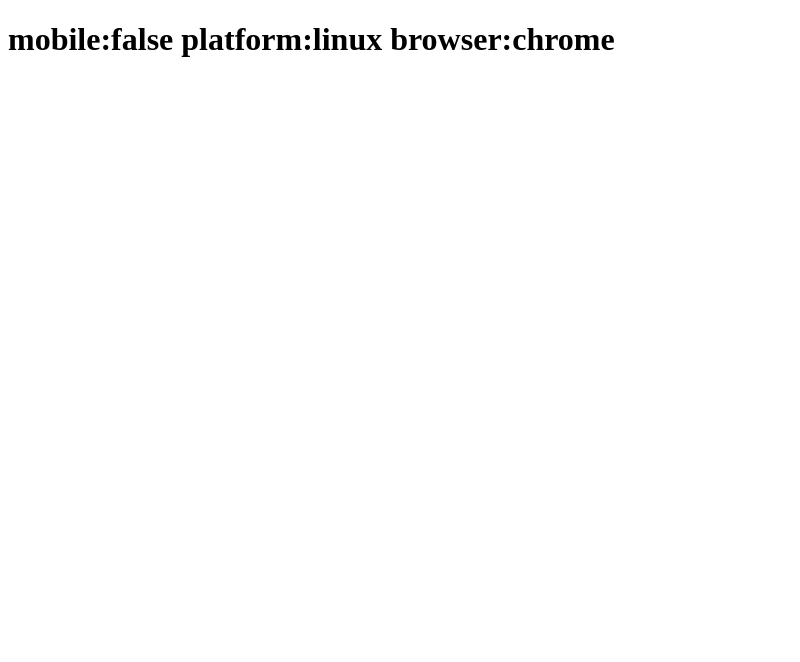
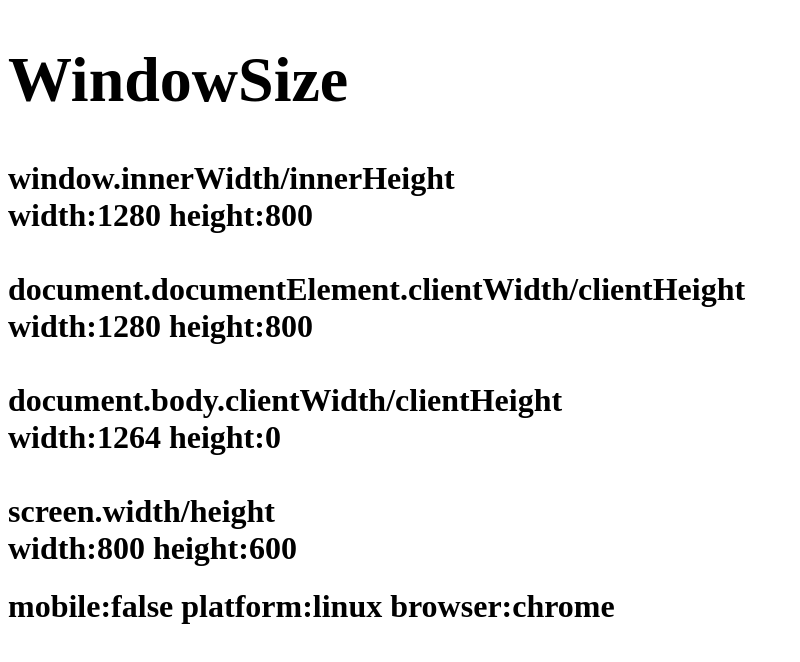
Before and after one commit to elena-selvasai/deviceChecker, a website: page index.html in a window 1280 px wide. Shown: the whole page, without its empty margins (0-800 px from the left). Drawn offline with Linux system fonts and the light colour scheme.

Commit message:
사이즈 확인 기능 추가

```diff
--- a/devieChecker.js
+++ b/devieChecker.js
@@ -13,6 +13,7 @@ if (system.platform === undefined) {
     getPlatform(userAgent);
 }
 
+setWindowSize();
 setResult();
 
 function getPlatform(agent) {
@@ -65,3 +66,12 @@ function getBrowser(agent) {
 function setResult() {
     document.querySelector(".text_box").innerHTML = `mobile:${system.mobile} platform:${system.platform} browser:${system.browser}`;
 }
+
+function setWindowSize() {
+    let text = "<h1>WindowSize</h1>";
+    text += `window.innerWidth/innerHeight<br>width:${window.innerWidth} height:${window.innerHeight}`
+        +`<br><br>document.documentElement.clientWidth/clientHeight<br>width:${document.documentElement.clientWidth} height:${document.documentElement.clientHeight}`
+        +`<br><br>document.body.clientWidth/clientHeight<br>width:${document.body.clientWidth} height:${document.body.clientHeight}`
+        +`<br><br>screen.width/height<br>width:${screen.width} height:${screen.height}`
+    document.querySelector(".size_box").innerHTML = text;
+}
--- a/index.html
+++ b/index.html
@@ -7,6 +7,7 @@
 </head>
 <body>
 <div>
+    <h1><span class="size_box"></span></h1>
     <h1><span class="text_box"></span></h1></div>
 <script src="./devieChecker.js"></script>
 </body>
```
